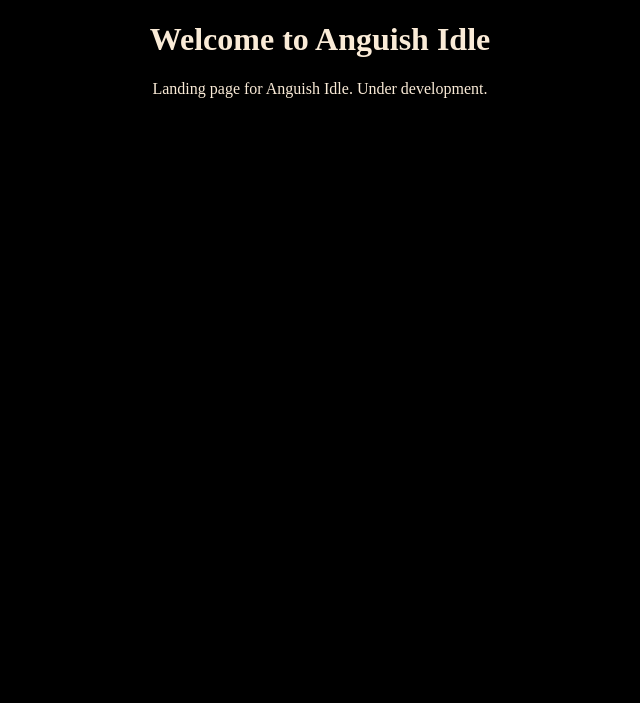
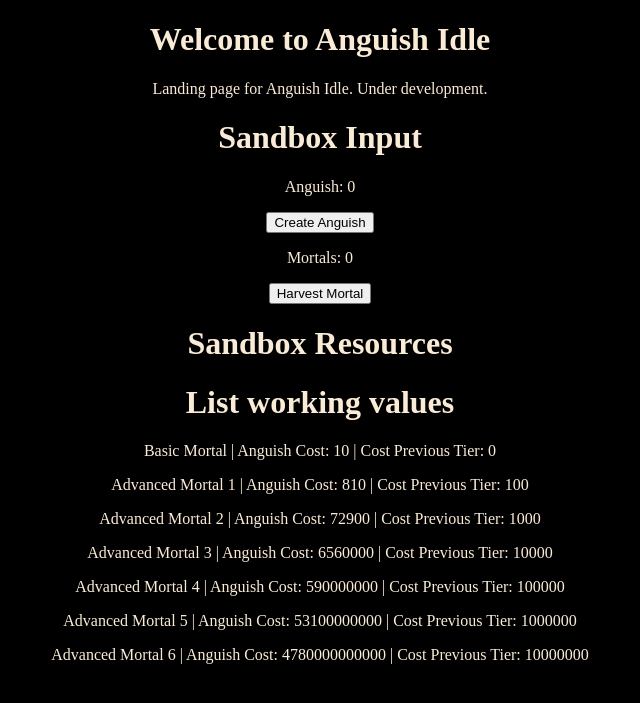
Before and after one commit to MrHaiss/UndeadIdle, a Flask app: page / in a window 1280 px wide. Shown: the top 703 px of the page, without its empty margins (320-960 px from the left). Run offline with Flask 2, Linux system fonts and the light colour scheme.

Commit message:
Setup initial foundation for sandbox testing

```diff
--- a/app.py
+++ b/app.py
@@ -2,10 +2,64 @@ from flask import Flask, render_template
 
 app = Flask(__name__)
 
+anguish_producers = {
+    # The base mortal is the only one that produces anguish
+    "Basic Mortal": {
+        "ID": 0,
+        "Cost-Anguish": 10,
+        "Cost-Mortal": 1,
+        "Cost-Prev": 0,
+        "Production": 1
+    },
+    # All other tiers produce x of the previous tier, based off the ID
+    "Advanced Mortal 1": {
+        "ID": 1,
+        "Cost-Anguish": 810,
+        "Cost-Mortal": 1,
+        "Cost-Prev": 100,
+        "Production": 2
+    },
+    "Advanced Mortal 2": {
+        "ID": 2,
+        "Cost-Anguish": 72900,
+        "Cost-Mortal": 1,
+        "Cost-Prev": 1000,
+        "Production": 3
+    },
+    "Advanced Mortal 3": {
+        "ID": 3,
+        "Cost-Anguish": 6560000,
+        "Cost-Mortal": 1,
+        "Cost-Prev": 10000,
+        "Production": 4
+    },
+    "Advanced Mortal 4": {
+        "ID": 4,
+        "Cost-Anguish": 590000000,
+        "Cost-Mortal": 1,
+        "Cost-Prev": 100000,
+        "Production": 5
+    },
+    "Advanced Mortal 5": {
+        "ID": 5,
+        "Cost-Anguish": 53100000000,
+        "Cost-Mortal": 1,
+        "Cost-Prev": 1000000,
+        "Production": 6
+    },
+    "Advanced Mortal 6": {
+        "ID": 6,
+        "Cost-Anguish": 4780000000000,
+        "Cost-Mortal": 1,
+        "Cost-Prev": 10000000,
+        "Production": 7
+    }
+}
+
 
 @app.route("/")
-def hello_world():
-    return render_template("landing_page.html")
+def main_page():
+    return render_template("landing_page.html", anguish_producers=anguish_producers)
 
 
 app.run(debug=True)
--- a/templates/landing_page.html
+++ b/templates/landing_page.html
@@ -8,5 +8,51 @@
 <body>
 <h1>Welcome to Anguish Idle</h1>
 <p>Landing page for Anguish Idle. Under development.</p>
+
+<h1>Sandbox Input</h1>
+<p>
+    <label id="anguishDesc">Anguish: 0</label>
+</p>
+<button type="button" onclick="addAnguish(1)">Create Anguish</button>
+<p>
+    <label id="mortalDesc">Mortals: 0</label>
+</p>
+<button type="button" onclick="addMortal()">Harvest Mortal</button>
+
+<h1>Sandbox Resources</h1>
+
+
+<h1>List working values</h1>
+    {% for key, value in anguish_producers.items() %}
+    <p>{{ key }} | Anguish Cost: {{ value["Cost-Anguish"] }} | Cost Previous Tier: {{ value["Cost-Prev"] }}</p>
+    {% endfor %}
 </body>
 </html>
+
+<script>
+    let anguishVar = 0;
+    let mortalVar = 0;
+
+    document.getElementById("anguishDesc").innerHTML = "Anguish: " + anguishVar;
+
+    function addAnguish(amt) {
+        anguishVar += amt;
+        document.getElementById("anguishDesc").innerHTML = "Anguish: " + anguishVar;
+    }
+
+    function addMortal(){
+        mortalVar += 1;
+        document.getElementById("mortalDesc").innerHTML = "Mortals: " + mortalVar;
+    }
+
+    function gameTickController(){
+        if (mortalVar > 0){
+            addAnguish(mortalVar);
+        }
+    }
+
+    // Game tick = 3 seconds
+    var intervalId = window.setInterval(function(){
+        gameTickController()
+    }, 1000);
+</script>
```
